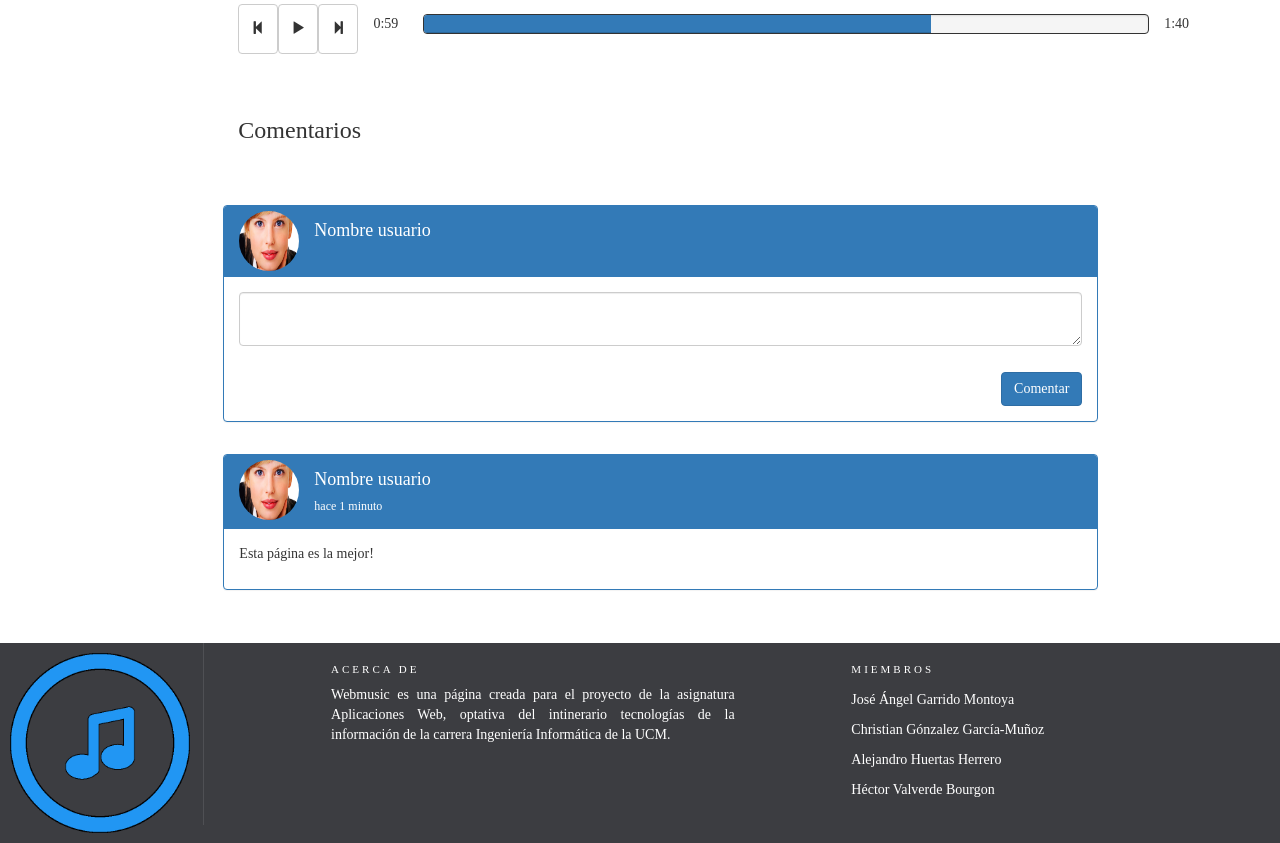
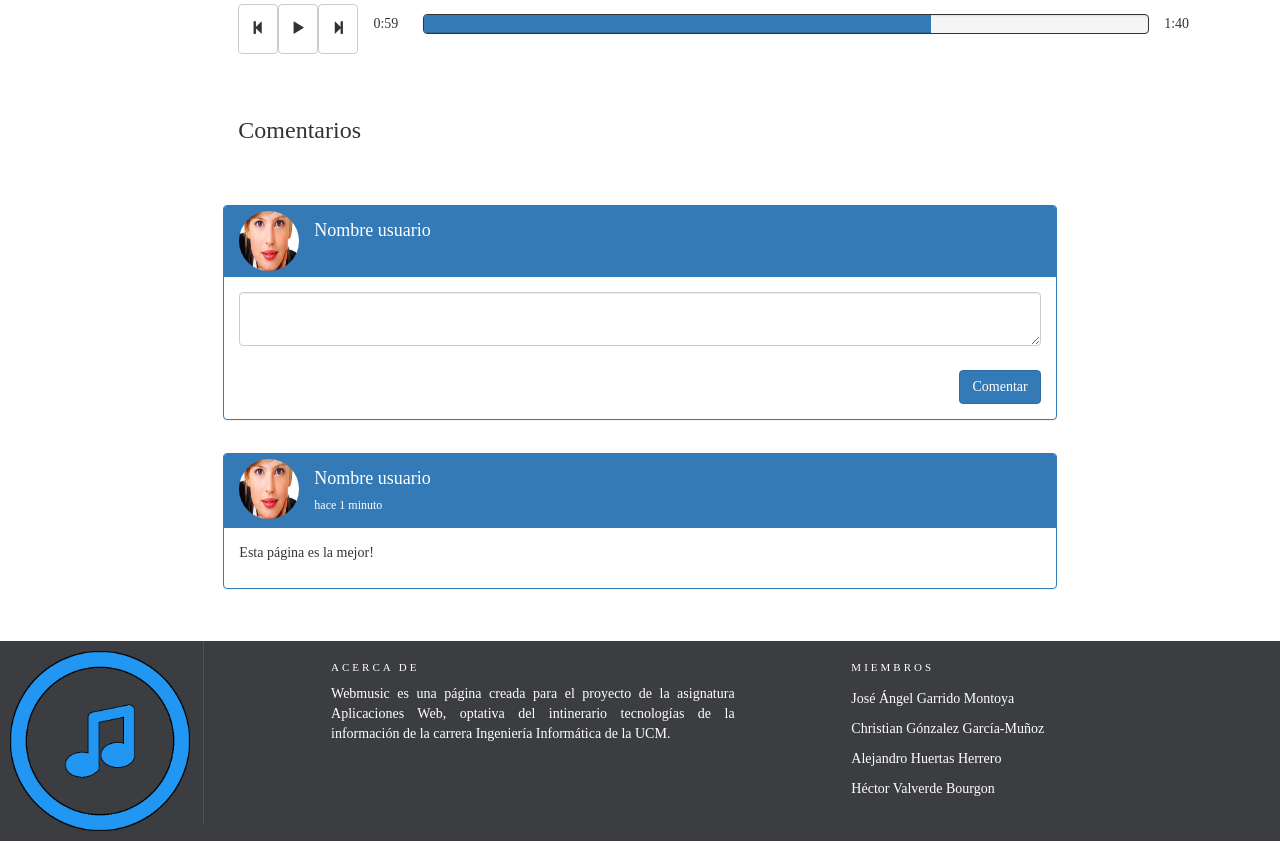
Before and after one commit to al3xhh/AW, a PHP site: page /src/reproductor.html in a window 1280 px wide; the page is wider, and only the part inside the window is pictured. Shown: the part 420-1263 px from the top of that part. Run offline with PHP 8.4, Linux system fonts and the light colour scheme; some web fonts are replaced.

Commit message:
arreglado ancho del comentario en pantallas pequeñas para reproductor.html

```diff
--- a/css/webmusic.css
+++ b/css/webmusic.css
@@ -95,7 +95,6 @@
 
 .comment-content{
     margin-bottom: 1%;
-    width: 70%;
 }
 
 #comment-content-text{
--- a/src/reproductor.html
+++ b/src/reproductor.html
@@ -113,7 +113,7 @@ y el nombre del autor de la cancion -->
 
                 <h3 id="comment-title" class="col-md-10 col-md-push-2">Comentarios</h3>
 
-                <div class="comment-content col-md-10 col-md-push-2">
+                <div class="comment-content col-xs-12 col-md-8 col-md-push-2">
                     <div class="row">
                         <div class="panel panel-primary">
                             <div class="panel-heading comment-heading">
@@ -132,7 +132,7 @@ y el nombre del autor de la cancion -->
                     </div>
                 </div>
 
-                <div class="comment-content col-md-10 col-md-push-2">
+                <div class="comment-content col-md-8 col-md-push-2 col-xs-12">
                     <div class="row">
                         <div class="panel panel-primary">
                             <div class="panel-heading comment-heading">
```
